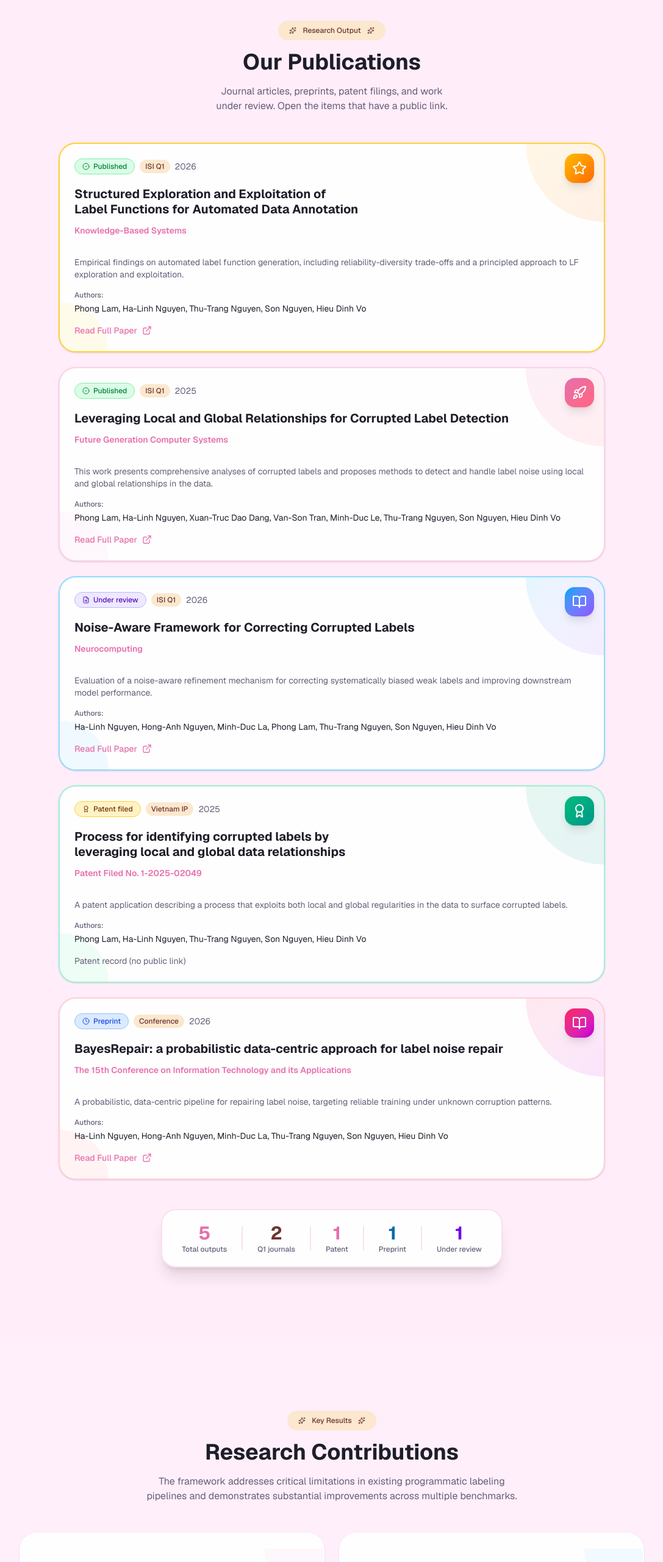
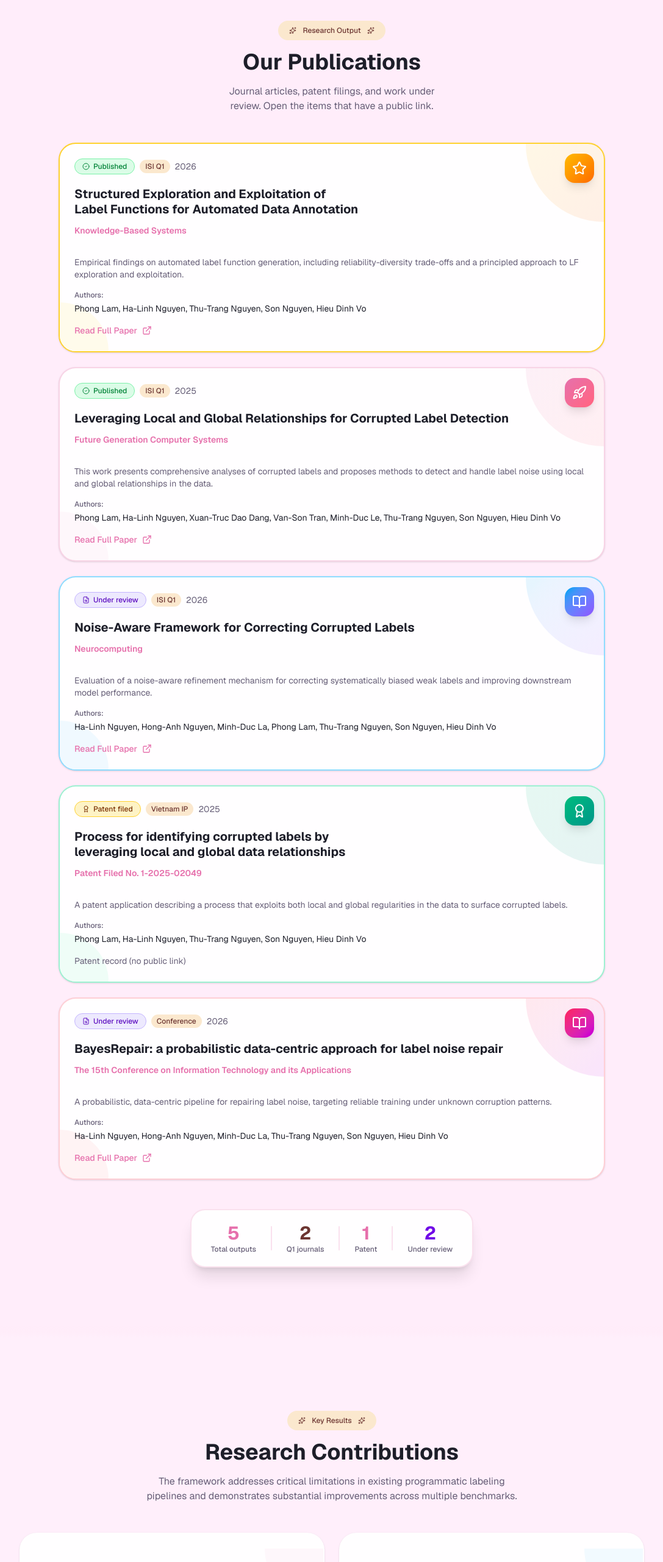
Before and after one commit to ZephyrNova47/nckh, a Next.js app: page / in a window 1280 px wide. Shown: the part 940-3502 px from the top of the page at 61% size, without its empty margins (96-1183 px from the left). Built offline with nearby package versions, Linux system fonts and the light colour scheme.

Commit message:
update paper

```diff
--- a/components/publications-section.tsx
+++ b/components/publications-section.tsx
@@ -127,8 +127,8 @@ const publications: PubItem[] = [
     ctaLabel: "Patent record (no public link)",
   },
   {
-    status: "preprint",
-    statusLabel: "Preprint",
+    status: "review",
+    statusLabel: "Under review",
     journal: "The 15th Conference on Information Technology and its Applications",
     impact: "Conference",
     year: "2026",
@@ -205,8 +205,8 @@ export function PublicationsSection() {
             Our Publications
           </h2>
           <p className="text-muted-foreground max-w-2xl mx-auto text-balance">
-            Journal articles, preprints, patent filings, and work under review. Open the items that have
-            a public link.
+            Journal articles, patent filings, and work under review. Open the items that have a public
+            link.
           </p>
         </div>
 
@@ -306,12 +306,7 @@ export function PublicationsSection() {
             </div>
             <div className="h-10 w-0.5 rounded-full bg-primary/20" />
             <div className="text-center">
-              <div className="text-3xl font-bold text-sky-700">1</div>
-              <div className="text-xs font-medium text-muted-foreground">Preprint</div>
-            </div>
-            <div className="h-10 w-0.5 rounded-full bg-primary/20" />
-            <div className="text-center">
-              <div className="text-3xl font-bold text-violet-700">1</div>
+              <div className="text-3xl font-bold text-violet-700">2</div>
               <div className="text-xs font-medium text-muted-foreground">Under review</div>
             </div>
           </div>
--- a/components/team-section.tsx
+++ b/components/team-section.tsx
@@ -37,13 +37,13 @@ const members = [
     title: "Student",
     program: "Computer Science",
     image:
-      "https://hebbkx1anhila5yf.public.blob.vercel-storage.com/Lam%20Nguyen%20Duy%20Phong-4HHWlxPJVgjASnHDUoRoorxtyQv9K7.jpg",
+      "https://zephyrnova47.github.io/nckh/phong-lam.jpg",
   },
   {
     name: "Nguyen Ha Linh",
     title: "Student",
     program: "Information System",
-    image: "https://zephyrnova47.github.io/nckh/ha-linh.jpg",
+    image: "https://zephyrnova47.github.io/nckh/ha-linh-3.jpg",
   },
   {
     name: "Dang Dao Xuan Truc",
```
Also changed, not shown: public/ha-linh-3.jpg (added).
